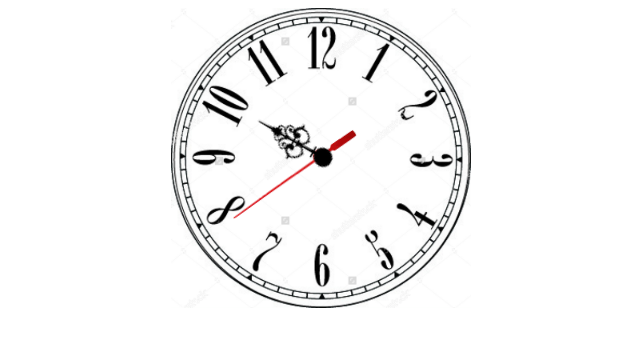
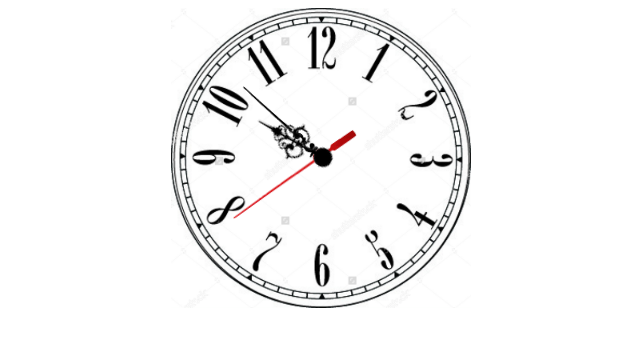
Before and after one commit to jjc725/myFirstWatch, a plain HTML site: page index.html in a window 1280 px wide. Shown: the full height of the page, 319-959 px from the left. Drawn offline with Linux system fonts and the light colour scheme.

Commit message:
Update index.html

```diff
--- a/index.html
+++ b/index.html
@@ -27,7 +27,7 @@
   top: 0;
   width: 100%;
   height: 100%;
-  background-image: url(minhand.png);
+  background-image: url(minutehand.png);
   background-size: cover;
 }
 #hour {
```
